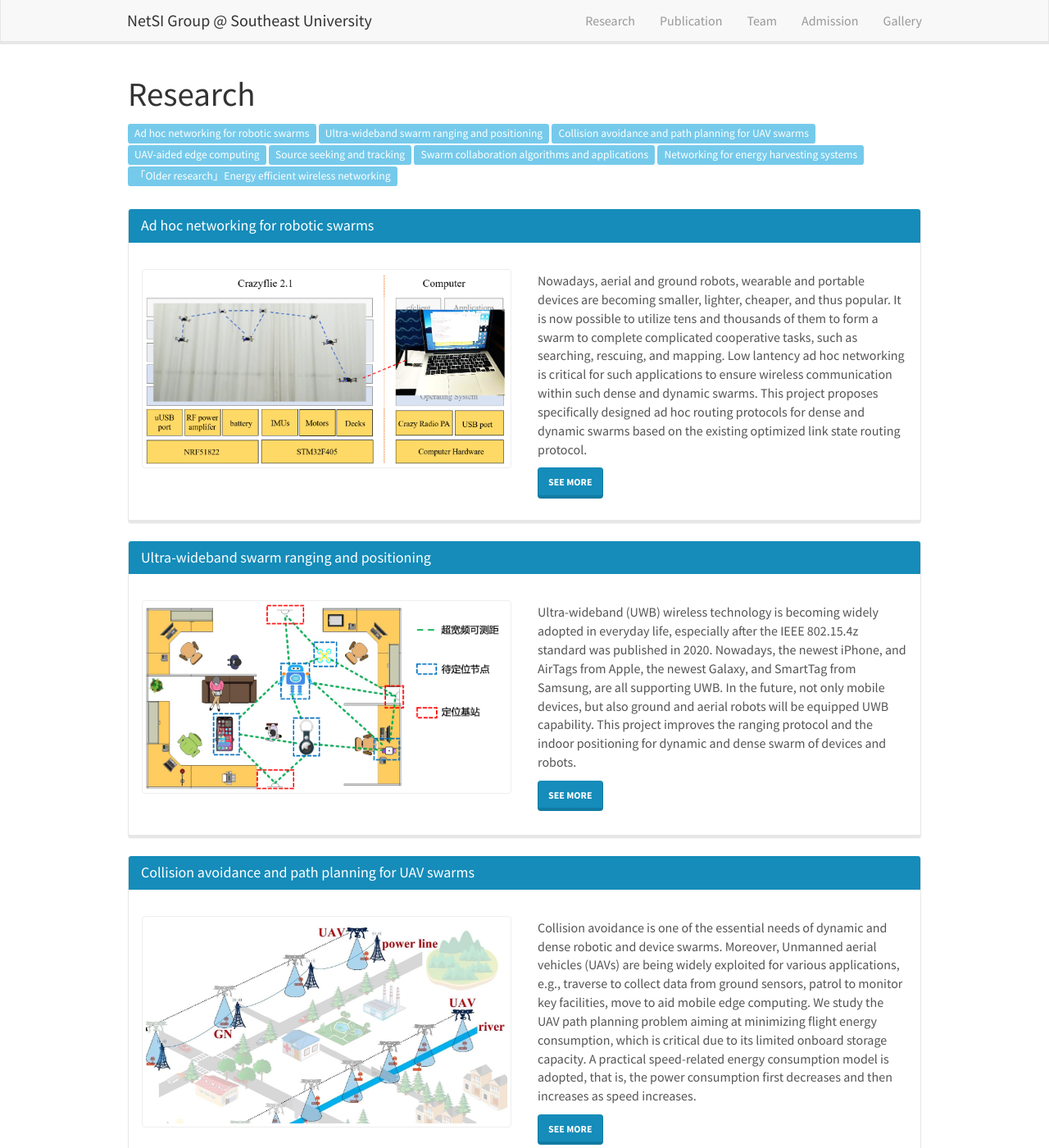
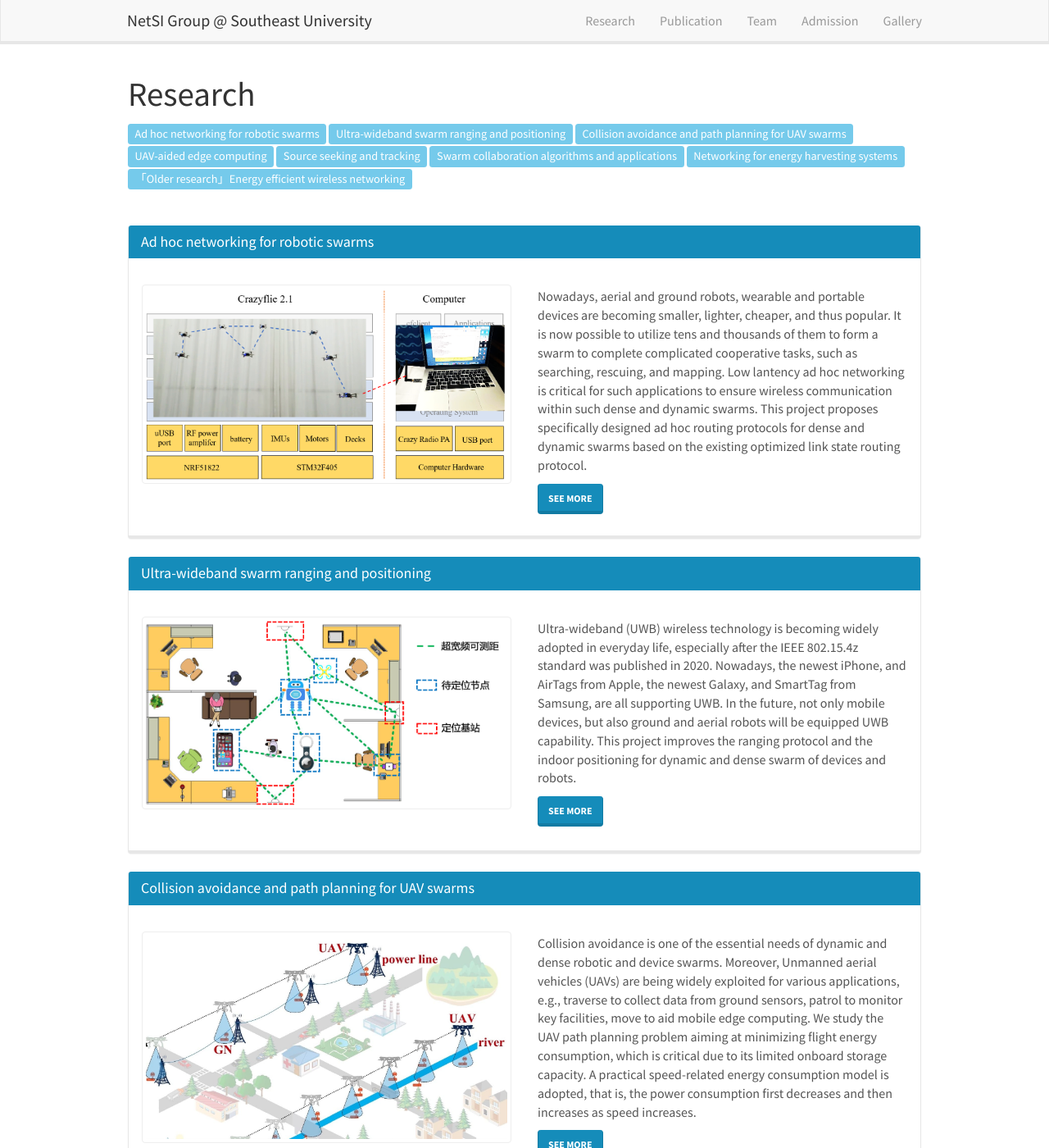
Before and after one commit to SEU-NetSI/seu-netsi.github.io, a Jekyll site: the page built from _pages/research.md, in a window 1280 px wide and 1400 px high. Shown: the whole window at 82% size. Built offline with Jekyll 4.4.1, drawn with Linux system fonts in a browser that asks for light colours; nearby versions of some CDN libraries.

Commit message:
#style: research item padding

```diff
--- a/_pages/research.md
+++ b/_pages/research.md
@@ -9,9 +9,11 @@
 <div class="page-container">
 
 # Research
+<div style="margin-bottom: 45px;">
 {% for item in site.data.research %}
-<p style="display: inline; font-size: 18px"><a href="#{{ item.id }}-title"><span class="label label-info">{{ item.topic }}</span></a></p>
+<p style="display: inline; font-size:19px"><a href="#{{ item.id }}-title"><span class="label label-info">{{ item.topic }}</span></a></p>
 {% endfor %}
+</div>
 
 <div class="research-list">
 {% for item in site.data.research %}
--- a/css/main.scss
+++ b/css/main.scss
@@ -135,8 +135,8 @@
 }
 
 .title_placeholder {
-    padding-top: 50px;
-	margin-top: -50px;
+    padding-top: 62px;
+	margin-top: -62px;
 }
 
 video {
```
Also changed, not shown: _pages/fengshan.md (deleted, +0 -8 lines).
